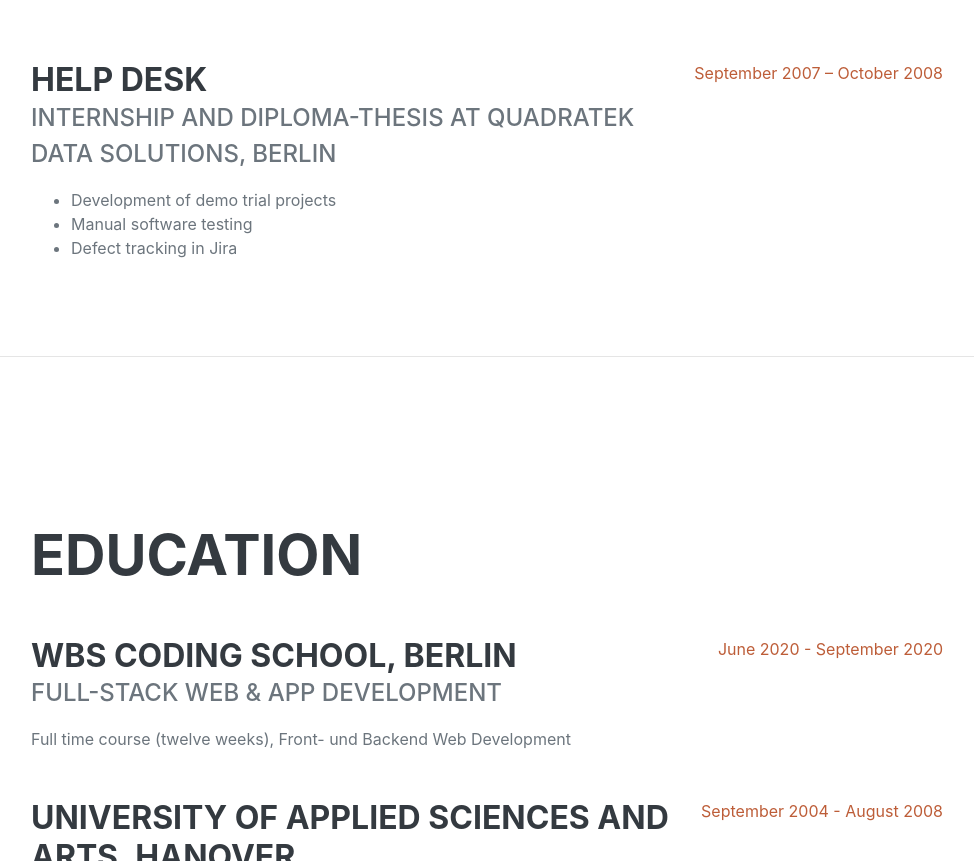
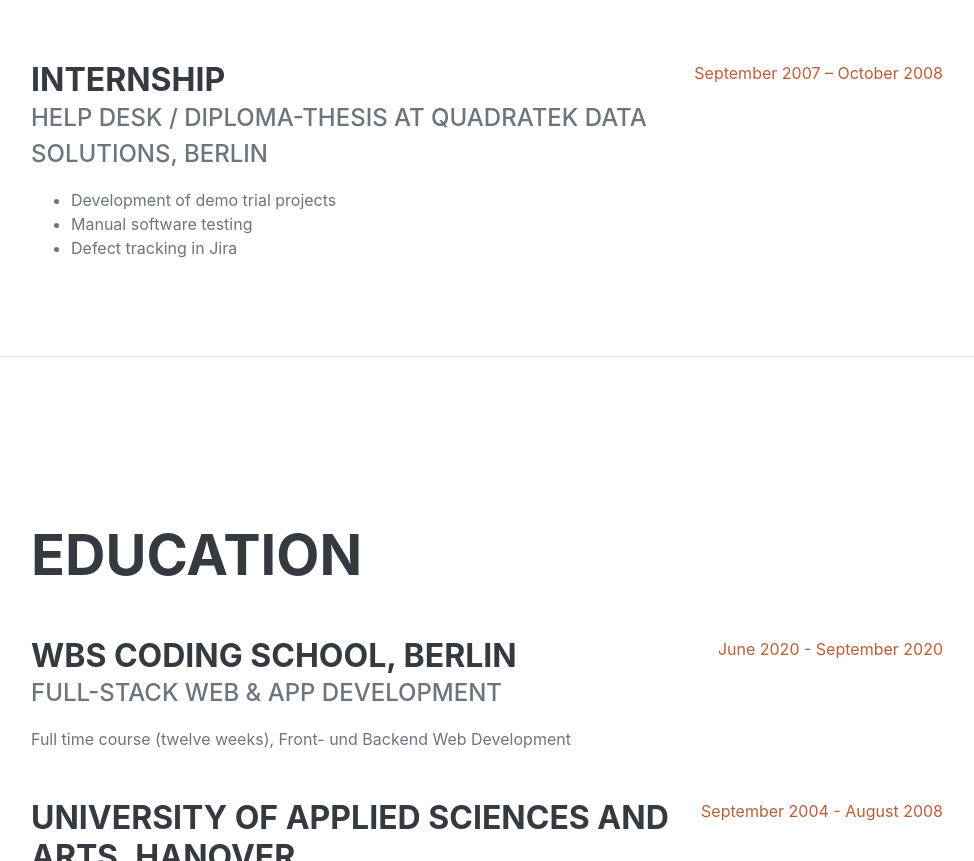
Before and after one commit to dnynwm/mycv, a plain HTML site: page index.html in a window 1280 px wide. Shown: the part 1866-2727 px from the top of the page, without its empty margins (289-1263 px from the left). Drawn offline with nearby package versions, Linux system fonts and the light colour scheme; a web font is replaced by a local one.

Commit message:
updated experience

```diff
--- a/index.html
+++ b/index.html
@@ -114,8 +114,8 @@
                 </div>
                 <div class="d-flex flex-column flex-md-row justify-content-between">
                     <div class="flex-grow-1">
-                        <h3 class="mb-0">Help Desk</h3>
-                        <div class="subheading mb-3">Internship and Diploma-thesis at Quadratek Data Solutions, Berlin
+                        <h3 class="mb-0">Internship</h3>
+                        <div class="subheading mb-3">Help Desk / Diploma-thesis at Quadratek Data Solutions, Berlin
                         </div>
                         <ul>
                             <li>Development of demo trial projects</li>
```
